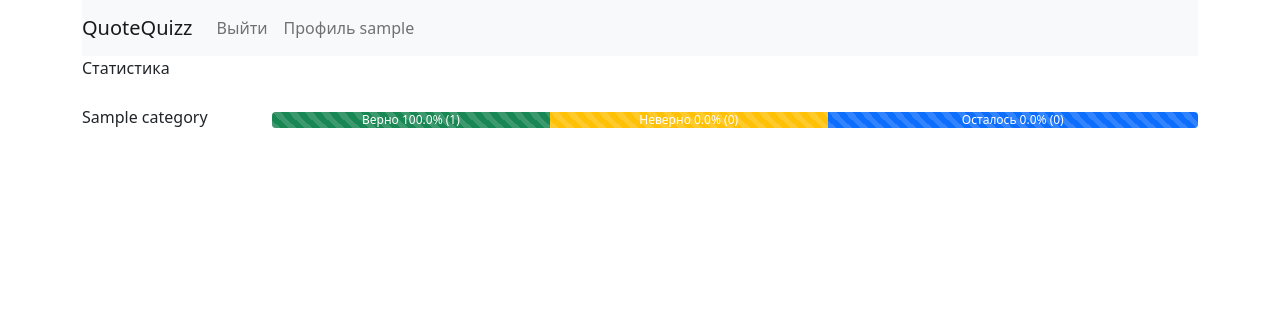
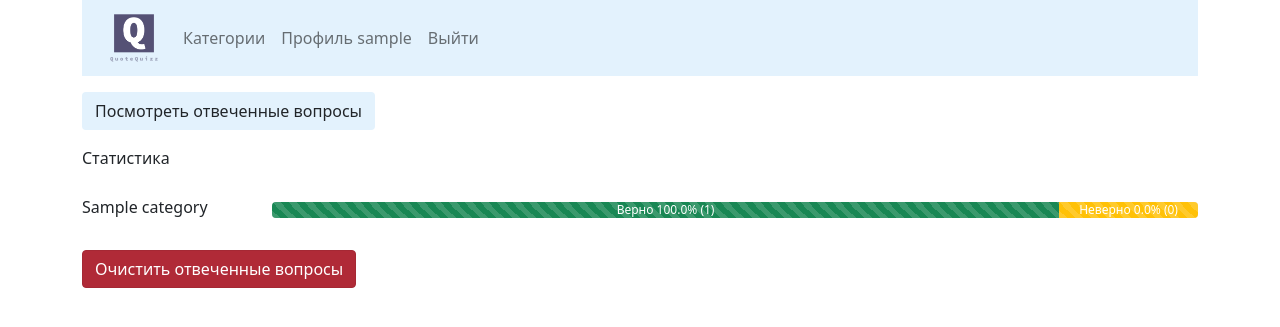
Before and after one commit to LinNero/QuoteQuizz, a Django app: page /profile in a window 1280 px wide. Shown: the top 327 px of the page. Run offline with Django 3.2, Linux system fonts and the light colour scheme; a user stored in the database is signed in; tables that the repository leaves empty hold one stand-in row (values such as "Sample post").

Commit message:
Added buttons for answers and removing answers

```diff
--- a/quiz/models.py
+++ b/quiz/models.py
@@ -23,13 +23,12 @@ class Source(models.Model):
 
 
 class Quote(models.Model):
-    #rating = models.IntegerField()
     text = models.TextField()
     source = models.ForeignKey(Source, on_delete=models.CASCADE, related_name="quotes")
     rating = models.IntegerField()
 
     def __str__(self):
-        return f"{self.rating}: {self.text}"
+        return self.text
 
 class QuestionSet(models.Model):
     category_id = models.ForeignKey(Category, on_delete=models.CASCADE, related_name="question_sets")
--- a/quiz/templates/quiz/header.html
+++ b/quiz/templates/quiz/header.html
@@ -2,31 +2,36 @@
 <html>
   <head>
     {% load static %}
+    <meta charset="utf-8">
+    <meta name="viewport" content="width=device-width, initial-scale=1, shrink-to-fit=no">
 
     <script src="https://cdn.jsdelivr.net/npm/jquery@3.6.0/dist/jquery.min.js" crossorigin="anonymous"></script>
-    <script src="{% static 'js/main.js' %}"></script>
-    <script src="{% static 'js/progressbar.js' %}"></script>
     <link href="https://cdn.jsdelivr.net/npm/bootstrap@5.1.0/dist/css/bootstrap.min.css" rel="stylesheet" integrity="sha384-KyZXEAg3QhqLMpG8r+8fhAXLRk2vvoC2f3B09zVXn8CA5QIVfZOJ3BCsw2P0p/We" crossorigin="anonymous">
     <script src="https://cdn.jsdelivr.net/npm/bootstrap@5.1.0/dist/js/bootstrap.bundle.min.js" integrity="sha384-U1DAWAznBHeqEIlVSCgzq+c9gqGAJn5c/t99JyeKa9xxaYpSvHU5awsuZVVFIhvj" crossorigin="anonymous"></script>
   </head>
   <body>
     <div class="container">
       <!--Navbar-->
-        <nav class="navbar navbar-expand-lg navbar-light bg-light">
-          <a class="navbar-brand" href="/quiz">QuoteQuizz</a>
-          <button class="navbar-toggler" type="button" data-toggle="collapse" data-target="#navbarText" aria-controls="navbarText" aria-expanded="false" aria-label="Toggle navigation">
+        <nav class="navbar navbar-expand-lg navbar-light" style="background-color: #e3f2fd;">
+          <div class="container-fluid">
+            <a class="navbar-brand" style="margin-left: 15px;" href="/quiz">
+              <img src="{% static 'images/logo_transparent_new.png' %}" width="50" height="50" alt="QuoteQuizz">
+            </a>
+            <button class="navbar-toggler" type="button" data-bs-toggle="collapse" data-bs-target="#navbarNavDropdown" aria-controls="navbarNavDropdown" aria-expanded="false" aria-label="Toggle navigation">
               <span class="navbar-toggler-icon"></span>
             </button>
-          <div class="collapse navbar-collapse" id="navbarText">
-            <ul class="navbar-nav mr-auto">
+            <div class="collapse navbar-collapse" id="navbarNavDropdown">
+              <ul class="navbar-nav">
 
                 {% if user.is_authenticated %}
-
                 <li class="nav-item">
-                <a class="nav-link" href="/quiz/logout">Выйти</a>
+                  <a class="nav-link" href="/quiz/">Категории</a>
                 </li>
                 <li class="nav-item">
                   <a class="nav-link" href="/quiz/profile">Профиль {{user.username}}</a>
+                </li>
+                <li class="nav-item">
+                  <a class="nav-link" href="/quiz/logout">Выйти</a>
                 </li>
 
                 {% else %}
@@ -41,6 +46,7 @@
                 {% endif %}
               </ul>
             </div>
+          </div>
         </nav>
         {% block content %}
         {% endblock %}
--- a/quiz/templates/quiz/homepage.html
+++ b/quiz/templates/quiz/homepage.html
@@ -10,13 +10,12 @@
 
             <div class="card" style="width: 18rem; margin-top: 25px;">
                 {% if category.image %}
-                    <a href="/quiz/category/{{category.id}}"><img class="card-img-top" src="{{category.image.url}}" alt="Категория"></a>
+                    <a href="/quiz/category/{{category.id}}/next"><img class="card-img-top" src="{{category.image.url}}" alt="Категория"></a>
                 {% else %}
-                    <a href="/quiz/category/{{category.id}}"><img class="card-img-top" src="https://content.codecademy.com/projects/project_thumbnails/independent-practice/html-css-cheat-sheet.png" alt="Card image cap"></a>
+                    <a href="/quiz/category/{{category.id}}/next"><img class="card-img-top" src="https://content.codecademy.com/projects/project_thumbnails/independent-practice/html-css-cheat-sheet.png" alt="Card image cap"></a>
                 {% endif %}
               <div class="card-body">
                 <h5 class="card-title">{{category.name}}</h5>
-<!--                <p class="card-text">Some quick example text to build on the card title and make up the bulk of the card's content.</p>-->
               </div>
             </div>
         </div>
--- a/quiz/templates/quiz/profile.html
+++ b/quiz/templates/quiz/profile.html
@@ -1,6 +1,7 @@
 {% extends "quiz/header.html" %}
 
 {% block content %}
+<div><a class="btn active mt-3 mb-3" style="background-color: #e3f2fd;" href="/quiz/answers" role="button">Посмотреть отвеченные вопросы</a></div>
 <div style="margin-bottom: 25px">Статистика</div>
 {% for key, values in category_stats.items %}
     <div class="row" style="margin-bottom: 15px">
@@ -9,11 +10,12 @@
         </div>
         <div class="col-10" style="padding-top: 7px">
             <div class="progress" >
-              <div class="progress-bar progress-bar-striped bg-success" role="progressbar" style="width: 30%" aria-valuenow="30" aria-valuemin="0" aria-valuemax="100">Верно {{values|get_item:'correct_percent'}}% ({{values|get_item:'correct'}})</div>
-              <div class="progress-bar progress-bar-striped bg-warning" role="progressbar" style="width: 30%" aria-valuenow="30" aria-valuemin="0" aria-valuemax="100">Неверно {{values|get_item:'incorrect_percent'}}% ({{values|get_item:'incorrect'}})</div>
-              <div class="progress-bar progress-bar-striped" role="progressbar" style="width: 40%" aria-valuenow="15" aria-valuemin="0" aria-valuemax="100">Осталось {{values|get_item:'remains_percent'}}% ({{values|get_item:'remains'}})</div>
+              <div class="progress-bar progress-bar-striped bg-success" role="progressbar" style="min-width: 15%; width: {{values|get_item:'correct_percent'|floatformat:0}}%" aria-valuenow="30" aria-valuemin="10" aria-valuemax="100">Верно {{values|get_item:'correct_percent'}}% ({{values|get_item:'correct'}})</div>
+              <div class="progress-bar progress-bar-striped bg-warning" role="progressbar" style="min-width: 15%; width: {{values|get_item:'incorrect_percent'|floatformat:0}}%" aria-valuenow="30" aria-valuemin="10" aria-valuemax="100">Неверно {{values|get_item:'incorrect_percent'}}% ({{values|get_item:'incorrect'}})</div>
+              <div class="progress-bar progress-bar-striped" role="progressbar" style="min-width: 0%; width: {{values|get_item:'remains_percent'|floatformat:0}}%" aria-valuenow="15" aria-valuemin="0" aria-valuemax="100">Осталось {{values|get_item:'remains_percent'}}% ({{values|get_item:'remains'}})</div>
             </div>
         </div>
     </div>
 {% endfor %}
+<div><a class="btn btn-danger active mt-3 mb-3" href="/quiz/delete_answers" role="button">Очистить отвеченные вопросы</a></div>
 {% endblock %}
--- a/quiz/templates/quiz/question.html
+++ b/quiz/templates/quiz/question.html
@@ -1,7 +1,10 @@
 {% extends "quiz/header.html" %}
+{% load static %}
 
 {% block content %}
 
+<script src="{% static 'js/main.js' %}"></script>
+<script src="{% static 'js/progressbar.js' %}"></script>
 <link href="https://fonts.googleapis.com/css?family=Raleway:400,300,600,800,900" rel="stylesheet" type="text/css">
 <style>
     #progressbar_container {
@@ -38,9 +41,6 @@
     {% for source in question.get_randomized_source_list %}
         <div class="col" style="margin-bottom: 25px"><div><button type="button" class="btn btn-light" value="{{source.id}}">{{source}}</button></div></div>
     {% endfor %}
-<!--    <div class="col" style="margin-bottom: 25px"><div><button type="button" class="btn btn-light" value="{{question.source_2_id.id}}">{{question.source_2_id}}</button></div></div>-->
-<!--    <div class="col" style="margin-bottom: 25px"><div><button type="button" class="btn btn-light" value="{{question.source_3_id.id}}">{{question.source_3_id}}</button></div></div>-->
-<!--    <div class="col" style="margin-bottom: 25px"><div><button type="button" class="btn btn-light" value="{{question.source_4_id.id}}">{{question.source_4_id}}</button></div></div>-->
     <div id="progressbar_container"></div>
     <div id="message"></div>
 </div>
--- a/quiz/urls.py
+++ b/quiz/urls.py
@@ -10,6 +10,8 @@ urlpatterns = [
     path("logout", views.logout_request, name="logout"),
     path("profile", views.profile, name="profile"),
     path("answer", views.answer, name="answer"),
+    path("answers", views.answers, name="answers"),
+    path("delete_answers", views.delete_answers, name="delete_answers"),
     path("category/<int:id>", views.show_category, name="category"),
     path("category/<int:id>/next", views.category_next_question, name="category_next_question"),
 ]
--- a/quiz/views.py
+++ b/quiz/views.py
@@ -10,7 +10,7 @@ from distutils import util
 from django.db.models import Q
 from django.template.defaulttags import register
 
-from .models import Category, QuestionSet, Question, UsersQuestions, Quote
+from .models import Category, QuestionSet, Question, UsersQuestions
 
 
 def homepage(request):
@@ -24,9 +24,10 @@ def register_request(request):
         if form.is_valid():
             user = form.save()
             login(request, user)
-            messages.success(request, "Registration successful.")
+            messages.success(request, "Регистрация прошла успешно.")
             return redirect("quiz:homepage")
-        messages.error(request, "Unsuccessful registration. Invalid information.", extra_tags="danger")
+        messages.error(request, "Неверный ввод информации регситрации.", extra_tags="danger")
+    # если ошибка в POST или GET-запрос, то происходят две след строки
     form = NewUserForm()
     return render(request=request, template_name="quiz/register.html", context={"register_form": form})
 
@@ -40,30 +41,30 @@ def login_request(request):
             user = authenticate(username=username, password=password)
             if user is not None:
                 login(request, user)
-                messages.info(request, f"You are now logged in as {username}.")
+                messages.info(request, f"Вы зашли как {username}.")
                 return redirect("quiz:homepage")
             else:
-                messages.error(request, "Invalid username or password.", extra_tags="danger")
+                messages.error(request, "Неверное имя или пароль.", extra_tags="danger")
         else:
-            messages.error(request, "Invalid username or password.", extra_tags="danger")
+            messages.error(request, "Неверное имя или пароль.", extra_tags="danger")
+    # если ошибка в POST или GET-запрос, то происходят две след строки
     form = AuthenticationForm()
     return render(request=request, template_name="quiz/login.html", context={"login_form": form})
 
 
 def logout_request(request):
     logout(request)
-    messages.info(request, "You have successfully logged out.")
+    messages.info(request, "Вы успешно вышли.")
     return redirect("quiz:homepage")
 
 
 def show_category(request, id):
-    # category = Category.objects.filter(id=id)
     question_sets = QuestionSet.objects.filter(category_id=id)
     return render(request=request, template_name="quiz/category.html", context={"question_sets": question_sets, "category_id": id})
 
 
-def category_next_question(request, id):
-    category = Category.objects.get(pk=id)
+def category_next_question(request, id): # path("category/<int:id>/next"
+    category = Category.objects.get(pk=id) # /book
     question_list = []
 
     if request.user.__class__.__name__ == 'AnonymousUser':
@@ -105,7 +106,7 @@ def profile(request):
     return render(request=request, template_name="quiz/profile.html",
                   context={"category_stats": category_stats})
 
-
+# ответы в игре
 def answer(request):
     question = Question.objects.get(pk=request.POST['question_id'])
     boolean_value = bool(distutils.util.strtobool(request.POST['is_correct']))
@@ -115,6 +116,17 @@ def answer(request):
     response = {'saved': True}
     return JsonResponse(response)
 
+# список ответов юзера в профиле
+def answers(request):
+    answer_list = UsersQuestions.objects.filter(user=request.user)
+    return render(request=request, template_name="quiz/answers.html",
+                  context={"answer_list": answer_list})
+
+# переделать на пост запрос
+def delete_answers(request):
+    UsersQuestions.objects.filter(user=request.user).delete()
+    return redirect("quiz:homepage")
+
 
 @register.filter
 def get_item(dictionary, key):
```
Also changed, not shown: quiz/management/commands/startparser.py (+19 -17 lines), quiz/templates/quiz/answers.html (added, +31 -0 lines), static/images/logo_transparent.png (added), static/images/logo_transparent_new.png (added). Lines whose indentation alone changed are shown as unchanged.
